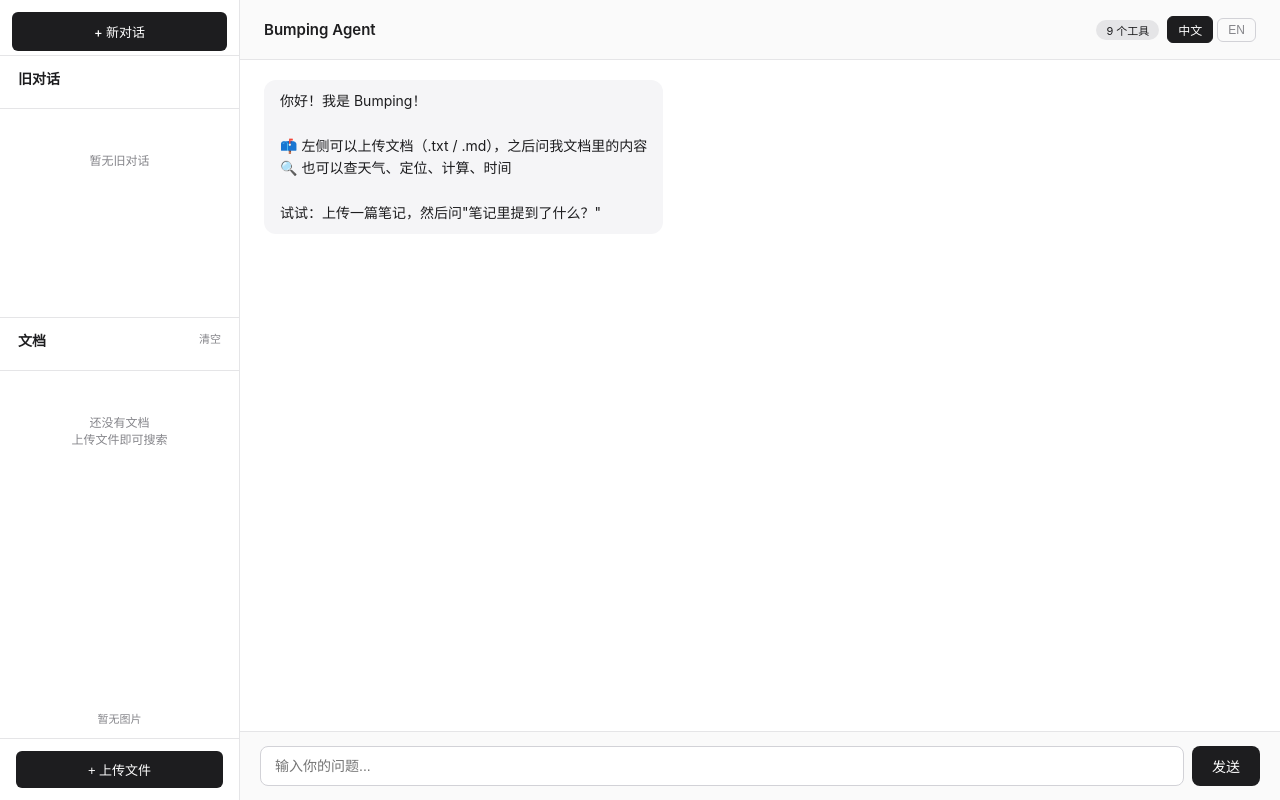
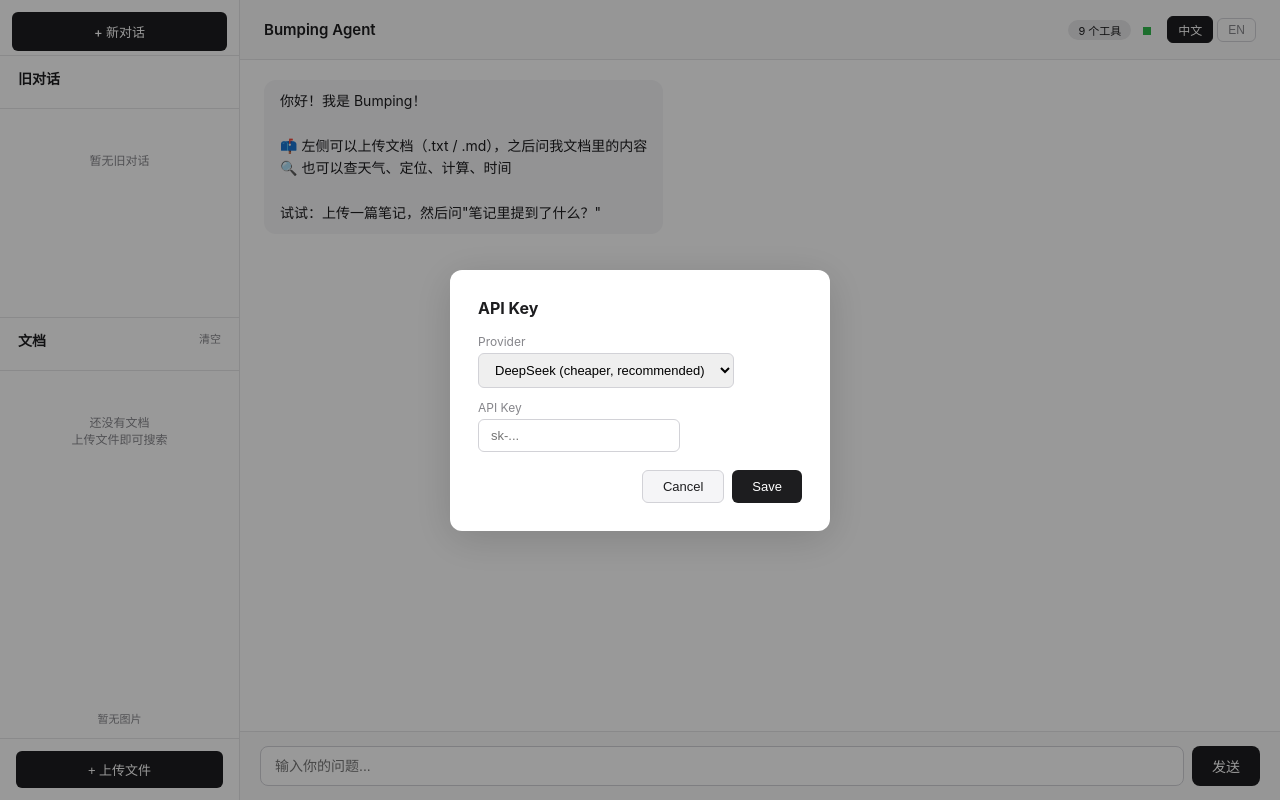
Before and after one commit to BumpingT/Bumping-agent, a Flask app: page / in a window 1280 px wide. Run offline with Flask 3, Linux system fonts and the light colour scheme; data that the repository does not hold is empty.

Commit message:
feat: add browser-based API key setup, no terminal needed

```diff
--- a/chat_app.py
+++ b/chat_app.py
@@ -379,6 +379,35 @@
     return text.strip()
 agent = create_react_agent(llm, tools)
 
+
+# ====== API Key 配置 ======
+
+@app.route("/api/key", methods=["POST"])
+def set_api_key():
+    """Set or update the API key at runtime."""
+    data = request.get_json()
+    provider = data.get("provider", "").lower().strip()
+    api_key = data.get("key", "").strip()
+    if not provider or not api_key:
+        return jsonify({"ok": False, "error": "Provider and key are required"}), 400
+    if provider not in ("openai", "deepseek"):
+        return jsonify({"ok": False, "error": "Provider must be 'openai' or 'deepseek'"}), 400
+    ok, msg = init_agent(provider, api_key)
+    return jsonify({"ok": ok, "message": msg})
+
+@app.route("/api/key/status", methods=["GET"])
+def api_key_status():
+    """Check if an agent is configured."""
+    configured = agent is not None
+    provider = "unknown"
+    if configured:
+        # Peek at env for display
+        if os.environ.get("OPENAI_API_KEY"):
+            provider = "openai"
+        elif os.environ.get("DEEPSEEK_API_KEY"):
+            provider = "deepseek"
+    return jsonify({"configured": configured, "provider": provider})
+
 # ====== 消息转换 ======
 
 def to_langchain(msg: dict):
@@ -496,6 +525,9 @@
     client_msgs = data.get("messages", [])
     lang = data.get("lang", "zh")
 
+    if agent is None:
+        return jsonify({"error": "API key not configured. Please set your API key first."}), 400
+
     try:
         lc_msgs = [SystemMessage(content=get_system_prompt(lang))] + [to_langchain(m) for m in client_msgs]
         result = agent.invoke({"messages": lc_msgs})
@@ -518,6 +550,11 @@
     data = request.get_json()
     client_msgs = data.get("messages", [])
     lang = data.get("lang", "zh")
+
+    if agent is None:
+        def generate():
+            yield f"event: error\ndata: {json.dumps({'error': 'API key not configured. Please set your API key first.'})}\n\n"
+        return Response(generate(), mimetype="text/event-stream")
 
     def generate():
         lc_msgs = [SystemMessage(content=get_system_prompt(lang))] + [to_langchain(m) for m in client_msgs]
--- a/templates/index.html
+++ b/templates/index.html
@@ -55,6 +55,21 @@
   .sidebar::-webkit-scrollbar { width: 4px; }
   .sidebar::-webkit-scrollbar-track { background: transparent; }
   .sidebar::-webkit-scrollbar-thumb { background: #d2d2d7; border-radius: 2px; }
+
+  .settings-overlay { display: none; position: fixed; top: 0; left: 0; width: 100%; height: 100%; background: rgba(0,0,0,0.4); z-index: 100; align-items: center; justify-content: center; }
+  .settings-overlay.show { display: flex; }
+  .settings-modal { background: white; border-radius: 12px; padding: 28px; width: 380px; max-width: 90vw; box-shadow: 0 8px 40px rgba(0,0,0,0.15); }
+  .settings-modal h3 { margin: 0 0 16px; font-size: 16px; color: #1d1d1f; }
+  .settings-modal label { display: block; font-size: 12px; color: #86868b; margin-bottom: 4px; margin-top: 12px; }
+  .settings-modal select, .settings-modal input { width: 100%%; padding: 8px 12px; border: 1px solid #d2d2d7; border-radius: 6px; font-size: 13px; outline: none; box-sizing: border-box; }
+  .settings-modal select:focus, .settings-modal input:focus { border-color: #1d1d1f; }
+  .settings-modal .btn-row { display: flex; gap: 8px; margin-top: 18px; justify-content: flex-end; }
+  .settings-modal .btn-primary { padding: 8px 20px; background: #1d1d1f; color: white; border: none; border-radius: 6px; font-size: 13px; cursor: pointer; }
+  .settings-modal .btn-primary:hover { opacity: 0.8; }
+  .settings-modal .btn-secondary { padding: 8px 20px; background: #f5f5f7; color: #1d1d1f; border: 1px solid #d2d2d7; border-radius: 6px; font-size: 13px; cursor: pointer; }
+  .status-dot { width: 8px; height: 8px; border-radius: 50%%; display: inline-block; margin-right: 4px; }
+  .status-dot.on { background: #30b94c; }
+  .status-dot.off { background: #ff453a; }
 </style>
 </head>
 <body>
@@ -82,6 +97,7 @@
   <div class="header">
     <span class="header-title" id="headerTitle">助手</span>
     <span class="header-tools" id="headerTools">9 个工具</span>
+    <button id="settingsBtn" onclick="showKeySetup()" style="background:transparent;border:none;cursor:pointer;font-size:16px;color:#86868b;padding:2px 4px;" title="API Key">⚙</button>
     <div class="header-lang">
       <button class="lang-btn" id="langZh" onclick="switchLang('zh')">中文</button>
       <button class="lang-btn" id="langEn" onclick="switchLang('en')">EN</button>
@@ -464,6 +480,79 @@
 applyLang();
 ld();
 setTimeout(function() { try { refreshOldChats(); } catch(e) {} }, 500);
+
+function showKeySetup() { document.getElementById("settingsOverlay").classList.add("show"); }
+function hideKeySetup() { document.getElementById("settingsOverlay").classList.remove("show"); }
+function saveApiKey() {
+  var provider = document.getElementById("apiProvider").value;
+  var key = document.getElementById("apiKeyInput").value.trim();
+  if (!key) { alert("Please enter your API key"); return; }
+  var btn = document.getElementById("settingsSaveBtn");
+  btn.textContent = "Saving...";
+  btn.disabled = true;
+  fetch("/api/key", {
+    method: "POST",
+    headers: {"Content-Type": "application/json"},
+    body: JSON.stringify({provider: provider, key: key})
+  }).then(function(r) { return r.json(); }).then(function(data) {
+    if (data.ok) {
+      try { localStorage.setItem("api_provider", provider); localStorage.setItem("api_key", key); } catch(e) {}
+      hideKeySetup();
+      updateApiStatus();
+    } else {
+      alert("Error: " + (data.error || data.message));
+    }
+  }).catch(function(e) { alert("Network error: " + e.message); })
+  .finally(function() { btn.textContent = "Save"; btn.disabled = false; });
+}
+function updateApiStatus() {
+  fetch("/api/key/status").then(function(r) { return r.json(); }).then(function(data) {
+    var el = document.getElementById("settingsBtn");
+    if (data.configured) {
+      el.innerHTML = '<span class="status-dot on"></span>';
+      el.title = "API: " + data.provider;
+    } else {
+      el.innerHTML = '<span class="status-dot off"></span>';
+      el.title = "Click to set API Key";
+    }
+  }).catch(function() {});
+}
+function checkSavedKey() {
+  try {
+    var key = localStorage.getItem("api_key");
+    var provider = localStorage.getItem("api_provider");
+    if (key && provider) {
+      fetch("/api/key", {
+        method: "POST", headers: {"Content-Type": "application/json"},
+        body: JSON.stringify({provider: provider, key: key})
+      }).then(function(r) { return r.json(); }).then(function(data) {
+        if (data.ok) { updateApiStatus(); }
+        else { showKeySetup(); }
+      }).catch(function() {});
+    } else { setTimeout(showKeySetup, 500); }
+  } catch(e) {}
+  updateApiStatus();
+}
+if (document.readyState === "complete") { checkSavedKey(); }
+else { window.addEventListener("load", checkSavedKey); }
 </script>
+
+<div class="settings-overlay" id="settingsOverlay">
+  <div class="settings-modal">
+    <h3 id="settingsTitle">API Key</h3>
+    <label id="settingsProviderLabel">Provider</label>
+    <select id="apiProvider">
+      <option value="deepseek">DeepSeek (cheaper, recommended)</option>
+      <option value="openai">OpenAI (supports image analysis)</option>
+    </select>
+    <label id="settingsKeyLabel">API Key</label>
+    <input type="password" id="apiKeyInput" placeholder="sk-..." />
+    <div class="btn-row">
+      <button class="btn-secondary" id="settingsCancelBtn" onclick="hideKeySetup()">Cancel</button>
+      <button class="btn-primary" onclick="saveApiKey()" id="settingsSaveBtn">Save</button>
+    </div>
+  </div>
+</div>
+
 </body>
 </html>
```
Also changed, not shown: README.md.
